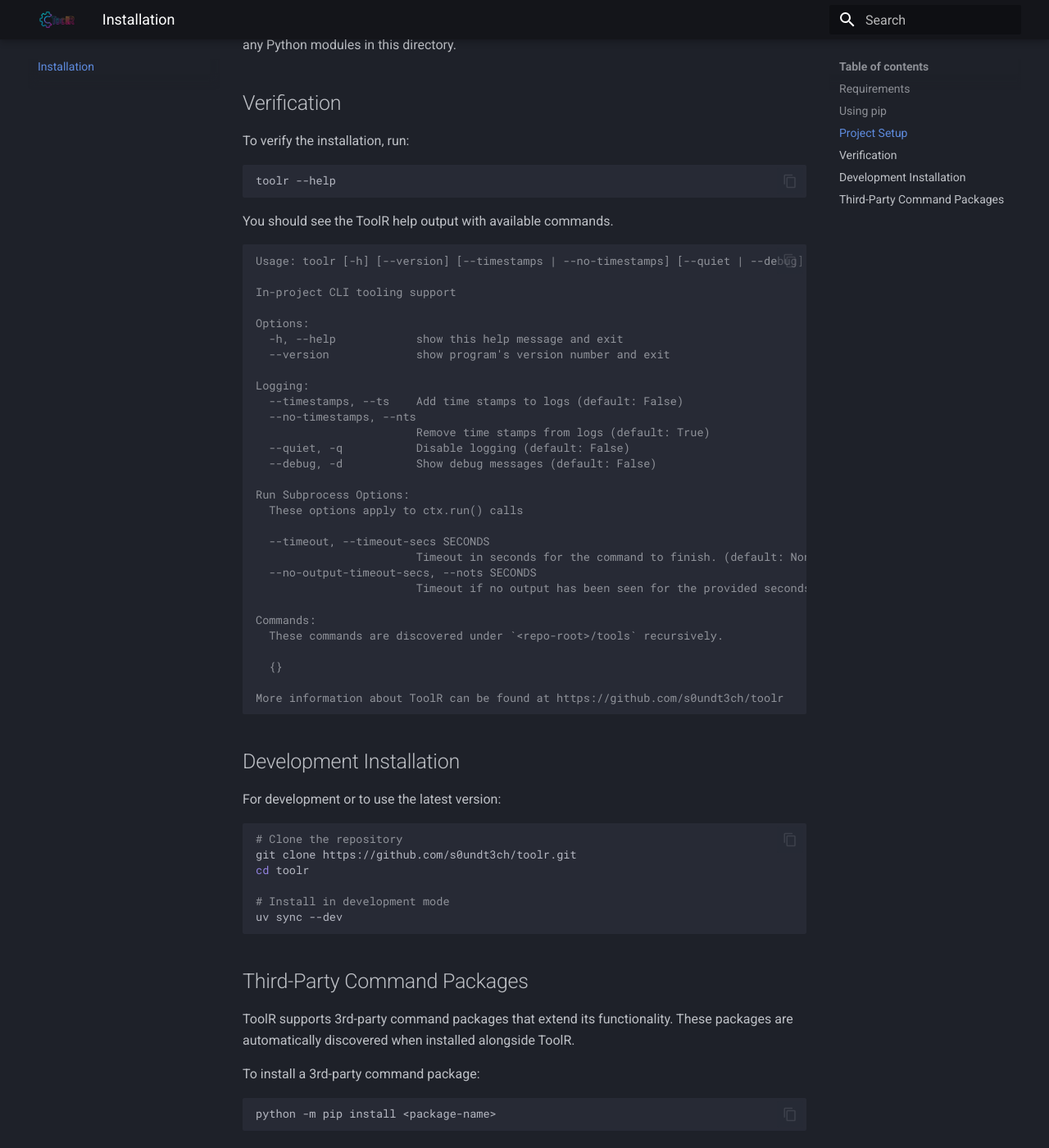
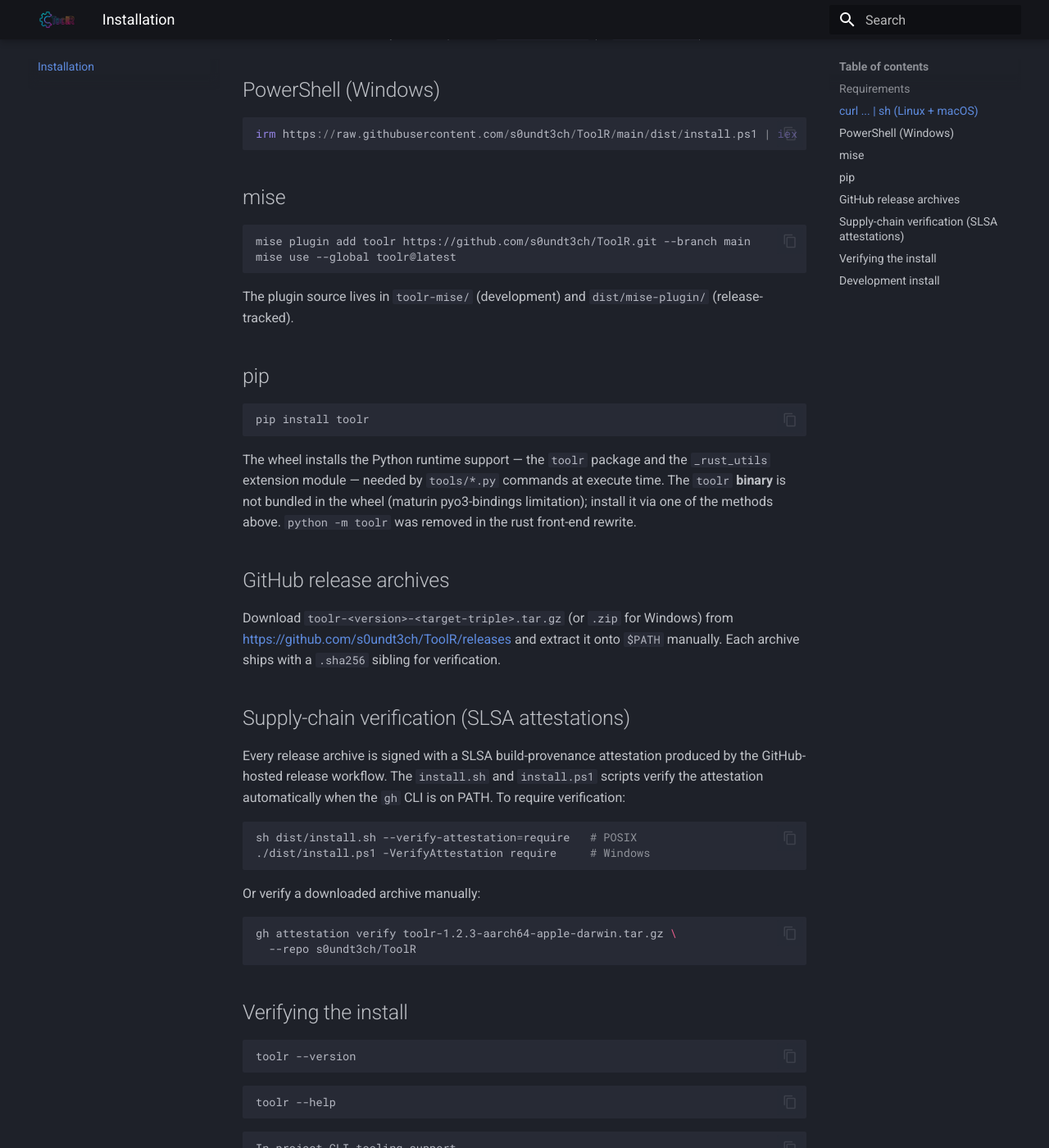
Before and after one commit to s0undt3ch/ToolR, an MkDocs documentation site: the page built from docs/installation/index.md, in a window 1280 px wide and 1400 px high, scrolled down 626 px. Shown: the whole window at 82% size. Built offline with MkDocs 1.6.1 and Material for MkDocs 9.7.7, drawn with Linux system fonts in a browser that asks for light colours; some of the changed text lies outside the part shown.

Commit message:
docs: Rewrite installation page with new install matrix + SLSA section

````diff
--- a/docs/installation/index.md
+++ b/docs/installation/index.md
@@ -1,89 +1,104 @@
 # Installation
+
+`toolr` ships as a single self-contained binary. Pick the install method
+that matches your environment.
 
 ## Requirements
 
-- Python 3.11 or higher
+- **Python 3.11 or later** is needed at execute time. The toolr binary
+  itself is standalone, but every user command runs inside a Python
+  subprocess.
+- **[uv](https://docs.astral.sh/uv/)** is needed to materialise the
+  tools venv (`uv sync`). If you don't have it on PATH, toolr can
+  install a managed copy on first use.
 
-## Using pip
+## `curl ... | sh` (Linux + macOS)
 
-```bash
-python -m pip install toolr
+```sh
+curl -fsSL https://raw.githubusercontent.com/s0undt3ch/ToolR/main/dist/install.sh | sh
 ```
 
-## Project Setup
+Pass `--version X.Y.Z` after `sh -s --` to pin a specific release, or
+`--prefix /custom/bin` to choose an install directory. Default prefix
+is `$XDG_BIN_HOME` (or `~/.local/bin`).
 
-After installation, create a `tools/` package in your project root:
+## PowerShell (Windows)
 
-```bash
-mkdir tools
-touch tools/__init__.py
+```powershell
+irm https://raw.githubusercontent.com/s0undt3ch/ToolR/main/dist/install.ps1 | iex
 ```
 
-This directory will contain all your CLI commands. ToolR will automatically discover and register any Python modules in this directory.
+## mise
 
-## Verification
+```sh
+mise plugin add toolr https://github.com/s0undt3ch/ToolR.git --branch main
+mise use --global toolr@latest
+```
 
-To verify the installation, run:
+The plugin source lives in `toolr-mise/` (development) and
+`dist/mise-plugin/` (release-tracked).
 
-```bash
+## pip
+
+```sh
+pip install toolr
+```
+
+The wheel installs the Python runtime support — the `toolr` package and
+the `_rust_utils` extension module — needed by `tools/*.py` commands at
+execute time. The `toolr` **binary** is not bundled in the wheel
+(maturin pyo3-bindings limitation); install it via one of the methods
+above. `python -m toolr` was removed in the rust front-end rewrite.
+
+## GitHub release archives
+
+Download `toolr-<version>-<target-triple>.tar.gz` (or `.zip` for
+Windows) from <https://github.com/s0undt3ch/ToolR/releases> and
+extract it onto `$PATH` manually. Each archive ships with a `.sha256`
+sibling for verification.
+
+## Supply-chain verification (SLSA attestations)
+
+Every release archive is signed with a SLSA build-provenance
+attestation produced by the GitHub-hosted release workflow. The
+`install.sh` and `install.ps1` scripts verify the attestation
+automatically when the `gh` CLI is on PATH. To require verification:
+
+```sh
+sh dist/install.sh --verify-attestation=require   # POSIX
+./dist/install.ps1 -VerifyAttestation require     # Windows
+```
+
+Or verify a downloaded archive manually:
+
+```sh
+gh attestation verify toolr-1.2.3-aarch64-apple-darwin.tar.gz \
+  --repo s0undt3ch/ToolR
+```
+
+## Verifying the install
+
+```sh
+toolr --version
+```
+
+```sh
 toolr --help
 ```
 
-You should see the ToolR help output with available commands.
-
-```console
-Usage: toolr [-h] [--version] [--timestamps | --no-timestamps] [--quiet | --debug] [--timeout SECONDS] [--no-output-timeout-secs SECONDS] {} ...
-
-In-project CLI tooling support
-
-Options:
-  -h, --help            show this help message and exit
-  --version             show program's version number and exit
-
-Logging:
-  --timestamps, --ts    Add time stamps to logs (default: False)
-  --no-timestamps, --nts
-                        Remove time stamps from logs (default: True)
-  --quiet, -q           Disable logging (default: False)
-  --debug, -d           Show debug messages (default: False)
-
-Run Subprocess Options:
-  These options apply to ctx.run() calls
-
-  --timeout, --timeout-secs SECONDS
-                        Timeout in seconds for the command to finish. (default: None)
-  --no-output-timeout-secs, --nots SECONDS
-                        Timeout if no output has been seen for the provided seconds. (default: None)
-
-Commands:
-  These commands are discovered under `<repo-root>/tools` recursively.
-
-  {}
-
-More information about ToolR can be found at https://github.com/s0undt3ch/toolr
+```text
+--8<-- "docs/quickstart-files/toolr-help.txt"
 ```
 
-## Development Installation
+## Development install
 
-For development or to use the latest version:
-
-```bash
-# Clone the repository
-git clone https://github.com/s0undt3ch/toolr.git
-cd toolr
-
-# Install in development mode
+```sh
+git clone https://github.com/s0undt3ch/ToolR.git
+cd ToolR
 uv sync --dev
+cargo build --release --bin toolr
 ```
 
-## Third-Party Command Packages
-
-ToolR supports 3rd-party command packages that extend its functionality. These packages are automatically discovered when installed alongside ToolR.
-
-To install a 3rd-party command package:
-
-```bash
-python -m pip install <package-name>
-```
-
-The package's commands will be automatically available in the ToolR CLI. See the [Advanced Topics section](../usage/index.md#advanced-topics) for information about creating your own 3rd-party command packages.
+The `target/release/toolr` binary is what you'll exercise during
+development; put `target/release/` on your PATH (or alias `toolr` to
+it) while iterating.
````
